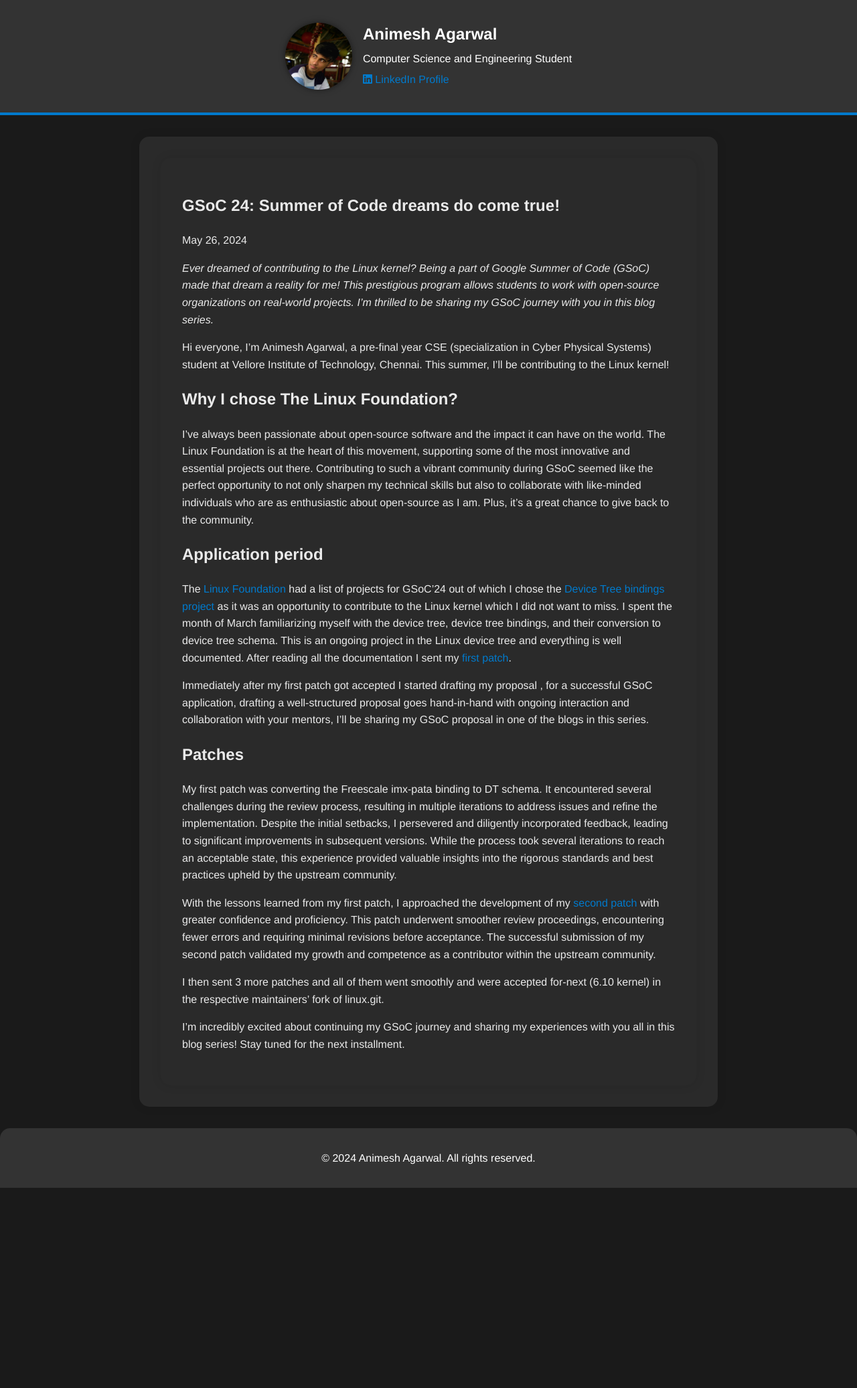
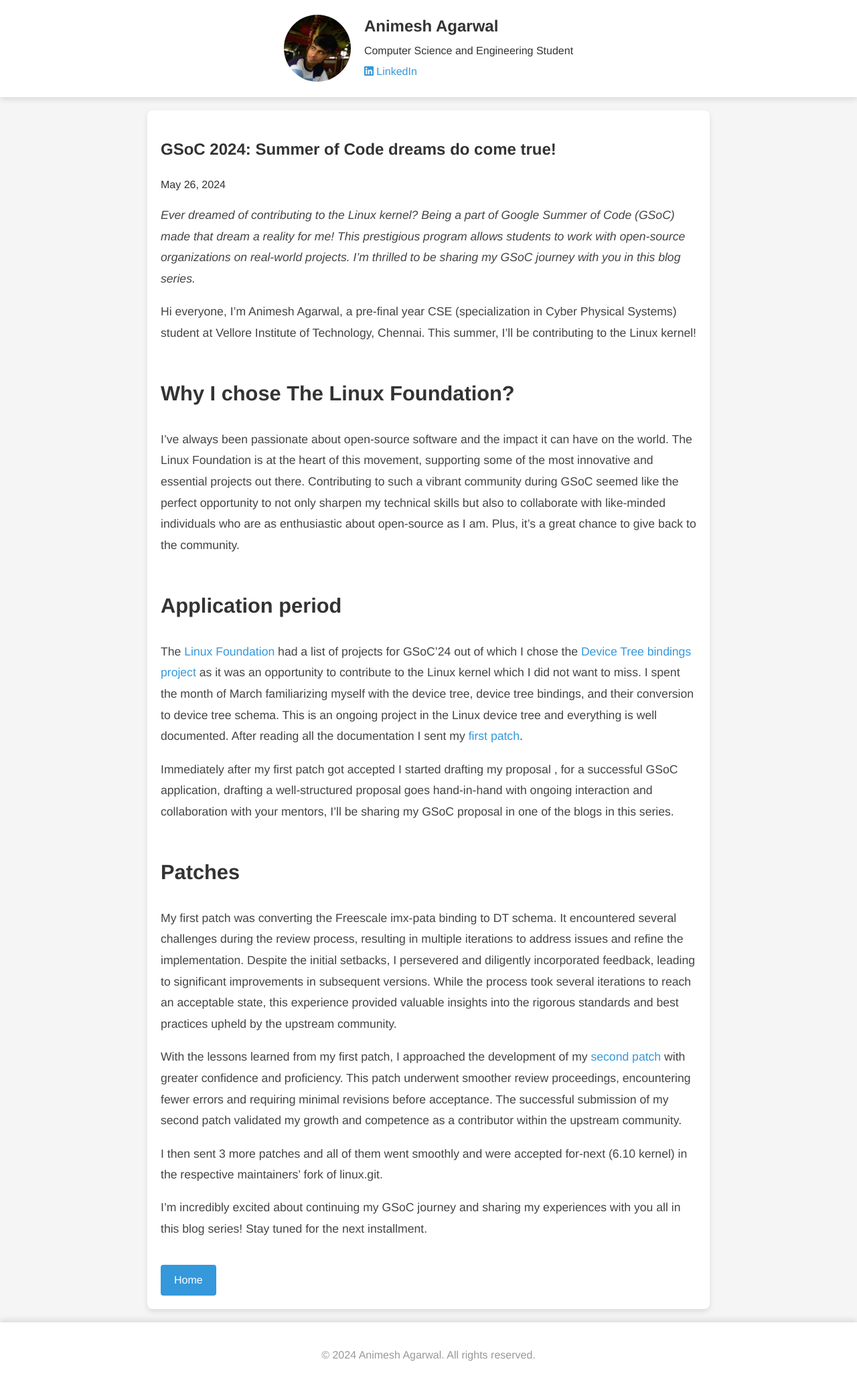
Before and after one commit to AnimeshAgarwal28/animeshagarwal28.github.io, a Jekyll site: the page built from _posts/2024-05-26-blog1.md, in a window 1280 px wide. Shown: the whole page at 67% size. Built offline with Jekyll 4.4.1, drawn with Linux system fonts in a browser that asks for light colours; before the commit the page ends 1774 px from its top, so only the background shows below that.

Commit message:
Changed to a light theme

```diff
--- a/_includes/header.html
+++ b/_includes/header.html
@@ -3,6 +3,6 @@
   <div class="profile-info">
     <h1>Animesh Agarwal</h1>
     <p>Computer Science and Engineering Student</p>
-  <p><a href="https://www.linkedin.com/in/agarwal-animesh/"><i class="fab fa-linkedin"></i> LinkedIn Profile</a></p>
+  <p><a href="https://www.linkedin.com/in/agarwal-animesh/"><i class="fab fa-linkedin"></i> LinkedIn</a></p>
   </div>
 </div>
--- a/_layouts/default.html
+++ b/_layouts/default.html
@@ -4,21 +4,27 @@
   <meta charset="UTF-8">
   <meta name="viewport" content="width=device-width, initial-scale=1.0">
   <title>{{ page.title }}</title>
-  <link rel="stylesheet" href="/assets/css/style.css">
+  <link rel="stylesheet" href="{{ "/assets/css/style.css" | relative_url }}">
   <link rel="stylesheet" href="https://cdnjs.cloudflare.com/ajax/libs/font-awesome/5.15.4/css/all.min.css">
 </head>
 <body>
   <div class="wrapper">
     <header>
-      {% include header.html %}
+      <div class="profile">
+        <img src="{{ "/assets/images/profile.jpg" | relative_url }}" alt="Profile Photo" class="profile-photo">
+        <div class="profile-info">
+          <h1>Animesh Agarwal</h1>
+          <p>Computer Science and Engineering Student</p>
+          <p><a href="https://www.linkedin.com/in/agarwal-animesh/"><i class="fab fa-linkedin"></i> LinkedIn</a></p>
+        </div>
+      </div>
     </header>
-    <main>
+    <main class="container">
       {{ content }}
     </main>
-     <footer>
+    <footer>
       <p>&copy; 2024 Animesh Agarwal. All rights reserved.</p>
     </footer>
   </div>
-
 </body>
 </html>
--- a/_layouts/post.html
+++ b/_layouts/post.html
@@ -4,8 +4,11 @@ layout: default
 
 <article class="post-content">
   <h1>{{ page.title }}</h1>
-  <p>{{ page.date | date: "%B %d, %Y" }}</p>
-  <div class="content">
+  <p class="blog-meta">{{ page.date | date: "%B %d, %Y" }}</p>
+  <div class="content blog-content">
     {{ content }}
   </div>
 </article>
+<div class="navigation">
+  <a class="home-button" href="{{ site.baseurl }}/">Home</a>
+</div>
--- a/_posts/2024-05-26-blog1.md
+++ b/_posts/2024-05-26-blog1.md
@@ -1,6 +1,6 @@
 ---
 layout: post
-title: "GSoC 24: Summer of Code dreams do come true!"
+title: "GSoC 2024: Summer of Code dreams do come true!"
 date: 2024-05-26
 excerpt: "First blog of the GSoC'24 blog series"
 ---
--- a/assets/css/style.css
+++ b/assets/css/style.css
@@ -1,146 +1,201 @@
+/* General styles */
 body {
     font-family: 'Helvetica Neue', Arial, sans-serif;
+    color: #333;
+    background-color: #f5f5f5;
     line-height: 1.6;
     margin: 0;
     padding: 0;
-  background: #1a1a1a;
-  color: #eaeaea;
-}
-
-/* Improved the color contrast for better readability */
-header {
-  background: #333;
-  color: #fff;
-  text-align: center;
-  padding: 1rem 0;
-  border-bottom: 4px solid #007acc;
+    display: flex;
+    flex-direction: column;
+    min-height: 100vh;
 }
 
 .wrapper {
-  min-height: 100vh;
+    flex: 1;
     display: flex;
     flex-direction: column;
-  justify-content: space-between;
 }
 
-.profile {
+/* Header */
+header {
+    text-align: center;
+    padding: 20px 0;
+    background-color: #fff;
+    box-shadow: 0 4px 8px rgba(0,0,0,0.1);
+    margin-bottom: 20px;
+}
+
+header .profile {
     display: flex;
     align-items: center;
     justify-content: center;
-  padding: 1rem 0;
 }
 
-.profile-photo {
+header .profile-photo {
+    border-radius: 50%;
     width: 100px;
     height: 100px;
-  border-radius: 50%;
-  margin-right: 1rem;
-  box-shadow: 0 0 10px rgba(0, 0, 0, 0.5);
+    margin-right: 20px;
 }
 
-.profile-info {
+header .profile-info {
     text-align: left;
 }
 
-.profile-info h1 {
+header .profile-info h1 {
     margin: 0;
-  font-size: 1.5rem;
+    font-size: 1.5em;
 }
 
-.profile-info p {
-  margin: 0.3rem 0;
+header .profile-info p {
+    margin: 5px 0;
 }
 
-main {
-  padding: 2rem;
-  max-width: 800px;
-  margin: 2rem auto;
-  background: #2a2a2a;
-  box-shadow: 0 0 15px rgba(0, 0, 0, 0.1);
-  border-radius: 15px;
+header .profile-info a {
+    color: #3498db;
+    text-decoration: none;
 }
 
-/* Ensured consistency and alignment */
-.posts {
+header .profile-info a:hover {
+    text-decoration: underline;
+}
+
+/* Container */
+.container {
+    max-width: 800px;
+    margin: 0 auto;
+    padding: 20px;
+    background-color: #fff;
+    box-shadow: 0 4px 8px rgba(0,0,0,0.1);
+    border-radius: 8px;
+    margin-bottom: 20px; /* Added margin-bottom for space between content and footer */
+}
+
+/* Blog content */
+.blog-content {
+    font-size: 1.1em;
+    line-height: 1.8;
+    color: #444;
+}
+
+.blog-content h2 {
+    font-size: 1.75em;
+    margin-top: 1.5em;
+    color: #333;
+}
+
+.blog-content a {
+    color: #3498db;
+    text-decoration: none;
+}
+
+.blog-content a:hover {
+    text-decoration: underline;
+}
+
+/* Footer */
+footer {
+    text-align: center;
+    padding: 20px 0;
+    background-color: #fff;
+    box-shadow: 0 -4px 8px rgba(0,0,0,0.1);
+    margin-top: auto;
+    color: #999;
+}
+
+/* Button */
+.button, .home-button {
+    display: inline-block;
+    padding: 10px 20px;
+    margin-top: 20px;
+    background-color: #3498db;
+    color: #fff;
+    border-radius: 4px;
+    text-decoration: none;
+    font-size: 1em;
     text-align: center;
 }
 
-.post {
-  margin-bottom: 2rem;
-  padding: 1rem;
-  background: #333;
-  border-radius: 15px;
-  box-shadow: 0 0 10px rgba(0, 0, 0, 0.1);
+.button:hover, .home-button:hover {
+    background-color: #2980b9;
 }
 
-.post h2 {
-  margin-top: 0;
+/* Post List */
+.post-list {
+    list-style-type: none;
+    padding: 0;
+    margin: 0;
 }
 
-/* Added hover effect for better interactivity */
-.read-more {
-  display: inline-block;
-  padding: 0.5rem 1rem;
-  margin-top: 1rem;
-  background: #007acc;
-  color: #fff;
-  text-decoration: none;
-  border-radius: 5px;
-  transition: background 0.3s ease;
+.post-list li {
+    padding: 10px;
+    border-bottom: 1px solid #ddd;
 }
 
-.read-more:hover {
-  background: #005999;
+.post-list li:last-child {
+    border-bottom: none;
 }
 
-a {
-  color: #007acc;
+.post-list a {
+    color: #3498db;
     text-decoration: none;
-  transition: color 0.3s ease;
+    font-weight: bold;
 }
 
-a:hover {
+.post-list a:hover {
     text-decoration: underline;
-  color: #005999;
 }
 
-footer {
-  text-align: center;
-  padding: 1rem 0;
-  background: #333;
-  color: #fff;
-  border-radius: 15px 15px 0 0;
-  width: 100%;
+/* Additional styling for better readability */
+.blog-content p {
+    margin-bottom: 1em;
 }
 
-article.post-content {
-  padding: 2rem;
-  background: #2a2a2a;
-  border-radius: 15px;
-  box-shadow: 0 0 15px rgba(0, 0, 0, 0.1);
+.blog-content blockquote {
+    margin: 1.5em 0;
+    padding: 0.5em 1em;
+    background-color: #f0f0f0;
+    border-left: 5px solid #3498db;
+    color: #555;
 }
 
-/* Added media queries for responsiveness */
-@media (max-width: 768px) {
-  .profile {
-    flex-direction: column;
-    text-align: center;
+.blog-content code {
+    background-color: #f0f0f0;
+    padding: 0.2em 0.4em;
+    border-radius: 4px;
 }
 
-  .profile-photo {
-    margin: 0 0 1rem 0;
+/* Responsive adjustments */
+@media (max-width: 600px) {
+    .container {
+        padding: 10px;
     }
 
-  main {
-    padding: 1rem;
-    margin: 1rem auto;
+    header .profile-photo {
+        width: 80px;
+        height: 80px;
+        margin-right: 10px;
     }
 
-  .post {
-    padding: 0.5rem;
+    header .profile-info h1 {
+        font-size: 1.2em;
     }
 
-  article.post-content {
-    padding: 1rem;
+    header .profile-info p {
+        font-size: 0.9em;
+    }
+
+    .blog-content {
+        font-size: 1em;
+    }
+
+    .blog-content h2 {
+        font-size: 1.5em;
+    }
+
+    .button, .home-button {
+        padding: 8px 16px;
+        font-size: 0.9em;
     }
 }
```
Also changed, not shown: index.html (+12 -5 lines). Lines whose indentation alone changed are shown as unchanged.
